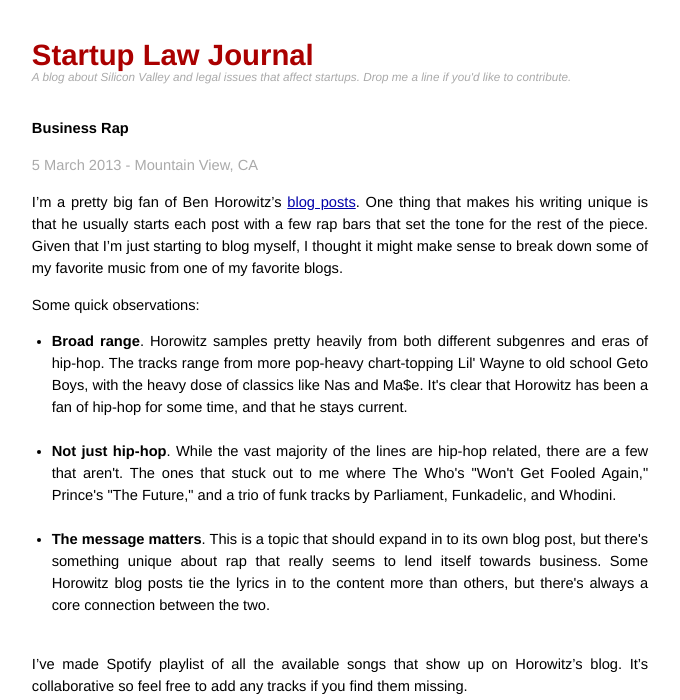
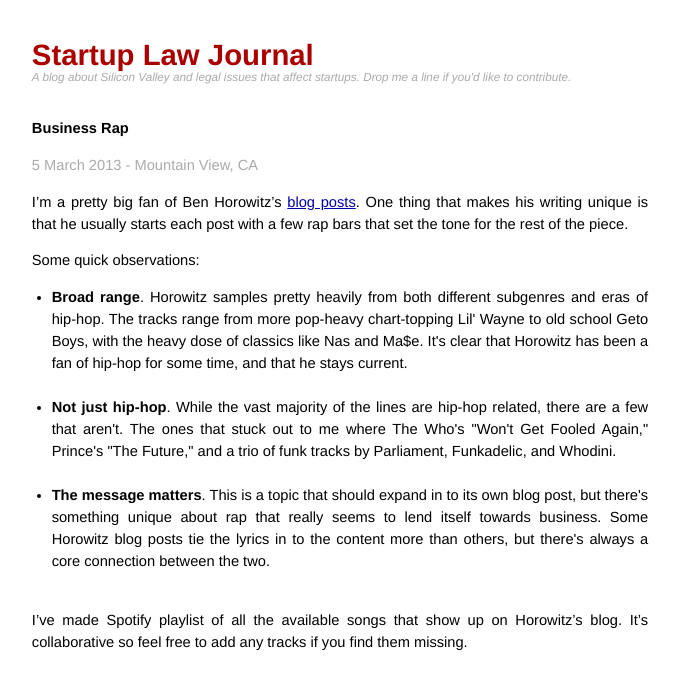
Before and after one commit to startuplawjournal/startuplawjournal.github.com, a Jekyll site: the page built from _posts/2013-03-05-business-rap.md, in a window 1280 px wide, cut to the strip 0-700 px from the top of the page. Shown: the whole strip, without its empty margins (300-980 px from the left). Built offline with Jekyll 4.4.1, drawn with Linux system fonts in a browser that asks for light colours; Markdown is read by kramdown in place of the engine named in the settings.

Commit message:
Update 2013-03-05-business-rap.md

```diff
--- a/_posts/2013-03-05-business-rap.md
+++ b/_posts/2013-03-05-business-rap.md
@@ -8,7 +8,7 @@ title: Business Rap
 
 <p class="meta">5 March 2013 - Mountain View, CA</p>
 
-I'm a pretty big fan of Ben Horowitz's [blog posts](http://bhorowitz.com/).  One thing that makes his writing unique is that he usually starts each post with a few rap bars that set the tone for the rest of the piece.  Given that I'm just starting to blog myself, I thought it might make sense to break down some of my favorite music from one of my favorite blogs.
+I'm a pretty big fan of Ben Horowitz's [blog posts](http://bhorowitz.com/).  One thing that makes his writing unique is that he usually starts each post with a few rap bars that set the tone for the rest of the piece.
 
 Some quick observations:
 
```
